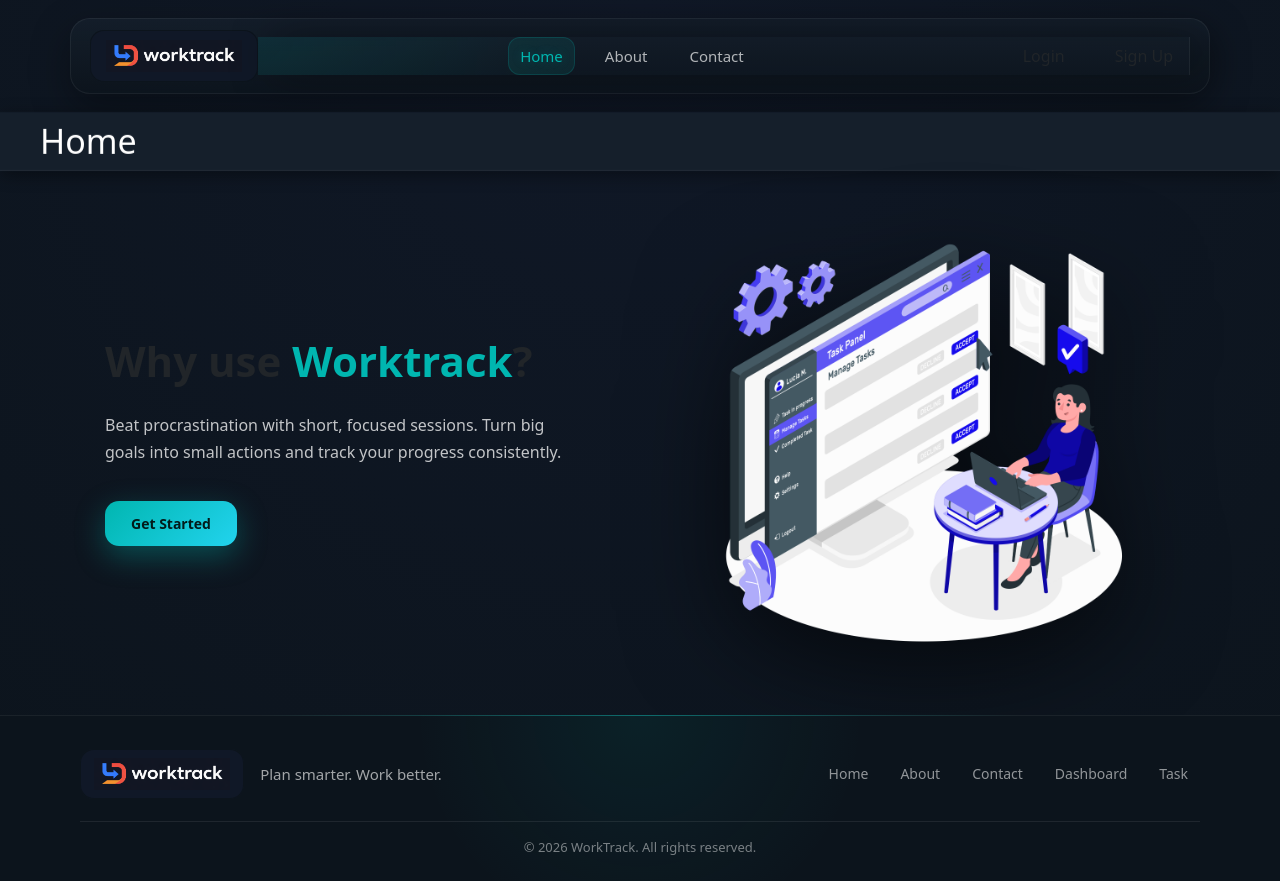
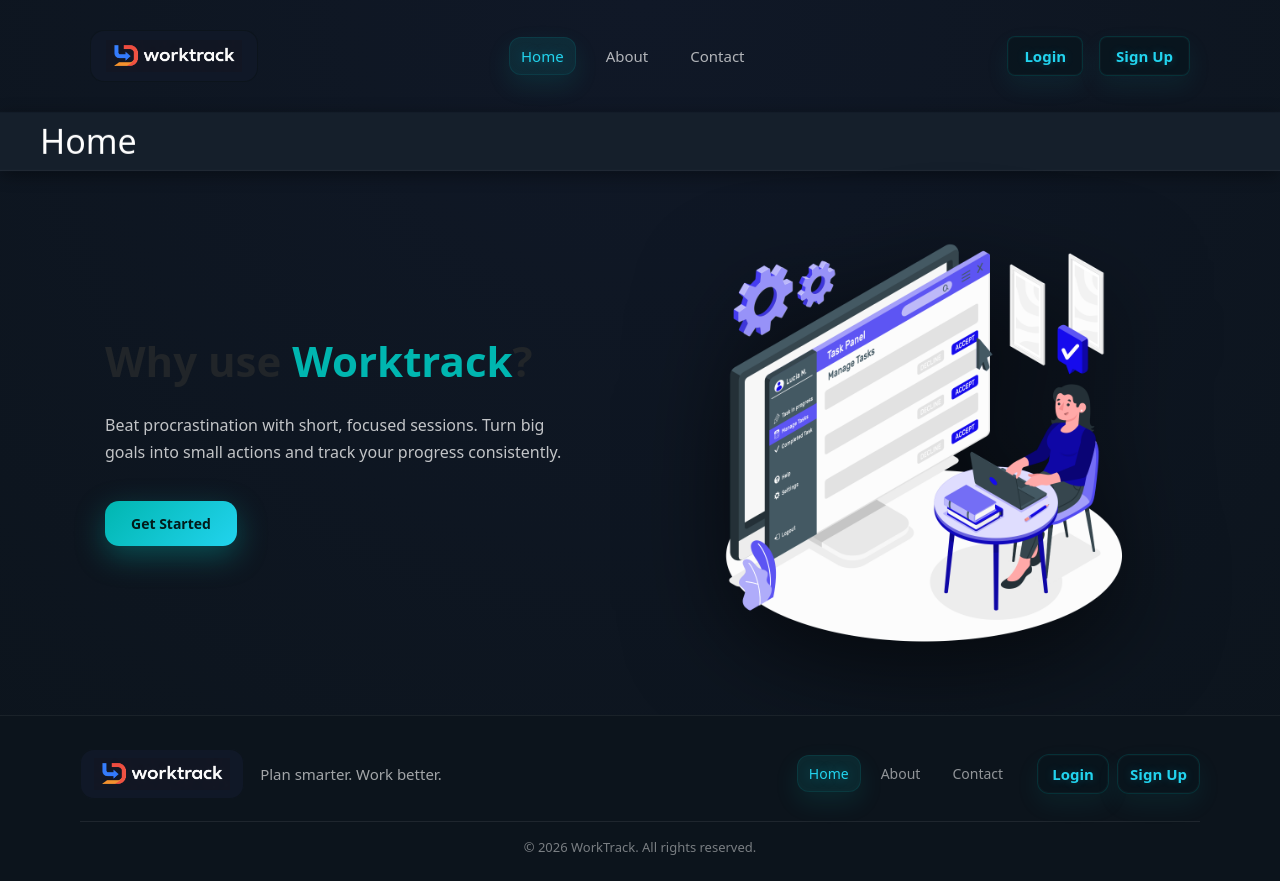
Before and after one commit to vinukjithsara/Task-Maneger, a React (Vite) app: page / in a window 1280 px wide. Built offline with nearby package versions, Linux system fonts and the light colour scheme.

Commit message:
css editing

```diff
--- a/src/App.tsx
+++ b/src/App.tsx
@@ -175,7 +175,7 @@ function App() {
         setIsLoggedIn={setIsLoggedIn}
       />
 
-      <Footer />
+      <Footer isLoggedIn={isLoggedIn} />
     </BrowserRouter>
   );
 }
--- a/src/components/Footer.tsx
+++ b/src/components/Footer.tsx
@@ -1,7 +1,11 @@
-import { Link } from "react-router-dom";
+import { NavLink } from "react-router-dom";
 import logo from "../assets/logo.png";
 
-const Footer = () => {
+type FooterProps = {
+  isLoggedIn: boolean;
+};
+
+const Footer = ({ isLoggedIn }: FooterProps) => {
   return (
     <footer className="footer">
       <div className="footer-container">
@@ -15,11 +19,25 @@ const Footer = () => {
 
         {/* LINKS */}
         <nav className="footer-nav" aria-label="Footer navigation">
-          <Link to="/">Home</Link>
-          <Link to="/about">About</Link>
-          <Link to="/contact">Contact</Link>
-          <Link to="/dashboard">Dashboard</Link>
-          <Link to="/task">Task</Link>
+          <NavLink to="/">Home</NavLink>
+          <NavLink to="/about">About</NavLink>
+          <NavLink to="/contact">Contact</NavLink>
+
+          {isLoggedIn ? (
+            <>
+              <NavLink to="/dashboard">Dashboard</NavLink>
+              <NavLink to="/task">Task</NavLink>
+            </>
+          ) : (
+            <>
+              <NavLink to="/login" className="nav-action-btn">
+                Login
+              </NavLink>
+              <NavLink to="/signup" className="nav-action-btn">
+                Sign Up
+              </NavLink>
+            </>
+          )}
         </nav>
       </div>
 
--- a/src/index.css
+++ b/src/index.css
@@ -25,17 +25,10 @@ body {
 .navbar > .container {
   min-height: 70px;
   padding: 12px 20px;
-  border-radius: 20px;
-  background:
-    linear-gradient(
-      180deg,
-      rgba(21, 31, 43, 0.88),
-      rgba(12, 20, 28, 0.82)
-    );
-  backdrop-filter: blur(16px);
-  box-shadow:
-    inset 0 0 0 1px rgba(255, 255, 255, 0.06),
-    0 14px 38px rgba(0, 0, 0, 0.34);
+  border-radius: 0;
+  background: transparent;
+  backdrop-filter: none;
+  box-shadow: none;
 }
 
 .navbar .logo-pill {
@@ -72,17 +65,21 @@ body {
 
 .navbar .nav-link:hover {
   color: #22d3ee !important;
-  background: rgba(0, 182, 176, 0.08);
+  background: rgba(0, 182, 176, 0.10);
   transform: translateY(-1px);
-  text-shadow: 0 0 12px rgba(34, 211, 238, 0.25);
+  text-shadow: 0 0 12px rgba(34, 211, 238, 0.32);
+  box-shadow:
+    inset 0 0 0 1px rgba(0, 182, 176, 0.10),
+    0 10px 24px rgba(0, 182, 176, 0.10);
 }
 
 .navbar .nav-link.active {
-  color: #00B6B0 !important;
-  background: rgba(0, 182, 176, 0.10);
-  box-shadow:
-    inset 0 0 0 1px rgba(0, 182, 176, 0.18);
-  text-shadow: 0 0 12px rgba(0, 182, 176, 0.22);
+  color: #22d3ee !important;
+  background: rgba(0, 182, 176, 0.12);
+  box-shadow:
+    inset 0 0 0 1px rgba(0, 182, 176, 0.12),
+    0 10px 24px rgba(0, 182, 176, 0.12);
+  text-shadow: 0 0 12px rgba(34, 211, 238, 0.34);
 }
 
 .navbar-toggler {
@@ -108,14 +105,38 @@ body {
 .nav-auth-actions {
   flex-wrap: wrap;
   justify-content: center;
+  gap: 12px !important;
 }
 
 .nav-action-btn {
-  border: 1px solid #00B6B0;
-  color: #00B6B0;
-  background: rgba(0, 182, 176, 0.04);
-  font-size: 14px;
+  --bs-btn-color: #22d3ee;
+  --bs-btn-hover-color: #22d3ee;
+  --bs-btn-active-color: #22d3ee;
+  --bs-btn-bg: rgba(8, 22, 30, 0.72);
+  --bs-btn-border-color: rgba(0, 182, 176, 0.18);
+  --bs-btn-hover-bg: rgba(0, 182, 176, 0.10);
+  --bs-btn-hover-border-color: rgba(0, 182, 176, 0.26);
+  --bs-btn-active-bg: rgba(0, 182, 176, 0.10);
+  --bs-btn-active-border-color: rgba(0, 182, 176, 0.26);
+  display: inline-flex;
+  align-items: center;
+  justify-content: center;
+  min-width: 72px;
+  min-height: 40px;
+  padding: 8px 12px !important;
+  border-radius: 12px !important;
+  color: #22d3ee !important;
+  background: rgba(8, 22, 30, 0.72) !important;
+  background-color: rgba(8, 22, 30, 0.72) !important;
+  border: 1px solid rgba(0, 182, 176, 0.18);
+  font-size: 15px;
   font-weight: 600;
+  line-height: 1.2;
+  text-align: center;
+  text-shadow: 0 0 10px rgba(34, 211, 238, 0.24);
+  box-shadow:
+    inset 0 0 0 1px rgba(255, 255, 255, 0.02),
+    0 10px 24px rgba(0, 182, 176, 0.08);
   transition:
     color 0.2s ease,
     background 0.2s ease,
@@ -125,33 +146,73 @@ body {
 }
 
 .nav-action-btn:hover {
-  color: #e6ffff;
-  background: rgba(0, 182, 176, 0.14);
-  border-color: #00B6B0;
+  color: #22d3ee !important;
+  background: rgba(0, 182, 176, 0.10) !important;
+  background-color: rgba(0, 182, 176, 0.10) !important;
+  border-color: rgba(0, 182, 176, 0.26) !important;
   transform: translateY(-1px);
-  box-shadow: 0 0 18px rgba(0, 182, 176, 0.18);
+  text-shadow: 0 0 12px rgba(34, 211, 238, 0.34);
+  box-shadow:
+    inset 0 0 0 1px rgba(0, 182, 176, 0.08),
+    0 10px 24px rgba(0, 182, 176, 0.12);
+}
+
+.nav-action-btn:active,
+.nav-action-btn:focus-visible {
+  color: #22d3ee !important;
+  background: rgba(0, 182, 176, 0.10) !important;
+  background-color: rgba(0, 182, 176, 0.10) !important;
+  border-color: rgba(0, 182, 176, 0.26) !important;
+  transform: translateY(0);
+  text-shadow: 0 0 12px rgba(34, 211, 238, 0.34);
+  box-shadow:
+    inset 0 0 0 1px rgba(0, 182, 176, 0.08),
+    0 10px 24px rgba(0, 182, 176, 0.12);
 }
 
 .nav-action-btn.logout {
-  border-color: #ff6b6b;
-  color: #ff6b6b;
-  background: rgba(255, 107, 107, 0.04);
+  --bs-btn-hover-color: #ff8a8a;
+  --bs-btn-active-color: #ff8a8a;
+  border: 0;
+  color: #ff8a8a !important;
+  background: rgba(255, 107, 107, 0.12);
+  text-shadow: 0 0 12px rgba(255, 107, 107, 0.34);
+  box-shadow:
+    inset 0 0 0 1px rgba(255, 107, 107, 0.12),
+    0 10px 24px rgba(255, 107, 107, 0.12);
 }
 
 .nav-action-btn.logout:hover {
-  color: #ffe8e8;
-  background: rgba(255, 107, 107, 0.12);
-  border-color: #ff6b6b;
-  box-shadow: 0 0 18px rgba(255, 107, 107, 0.16);
+  color: #ff8a8a !important;
+  background: rgba(255, 107, 107, 0.10);
+  text-shadow: 0 0 12px rgba(255, 107, 107, 0.34);
+  box-shadow:
+    inset 0 0 0 1px rgba(255, 107, 107, 0.10),
+    0 10px 24px rgba(255, 107, 107, 0.10);
+}
+
+.nav-action-btn.logout:active,
+.nav-action-btn.logout:focus-visible {
+  color: #ff8a8a !important;
+  background: rgba(255, 107, 107, 0.10) !important;
+  text-shadow: 0 0 12px rgba(255, 107, 107, 0.34);
+  box-shadow:
+    inset 0 0 0 1px rgba(255, 107, 107, 0.10),
+    0 10px 24px rgba(255, 107, 107, 0.10);
 }
 
 .offcanvas.text-bg-dark {
-  background:
-    radial-gradient(circle at 0% 0%, rgba(0, 182, 176, 0.12), transparent 34%),
-    #0C141C !important;
+  background: #0C141C !important;
   box-shadow:
     inset -1px 0 0 rgba(255, 255, 255, 0.06),
     16px 0 44px rgba(0, 0, 0, 0.38);
+}
+
+@media (min-width: 992px) {
+  .navbar .offcanvas.text-bg-dark {
+    background: transparent !important;
+    box-shadow: none;
+  }
 }
 
 .offcanvas-header {
@@ -466,9 +527,7 @@ a.btn:hover {
 .footer {
   position: relative;
   overflow: hidden;
-  background:
-    radial-gradient(circle at 50% 0%, rgba(0, 182, 176, 0.08), transparent 34%),
-    #0C141C;
+  background: #0C141C;
   margin-top: 64px;
   padding: 34px 24px 24px;
   color: rgba(255, 255, 255, 0.7);
@@ -478,20 +537,7 @@ a.btn:hover {
 }
 
 .footer::before {
-  content: "";
-  position: absolute;
-  left: 50%;
-  top: 0;
-  width: min(760px, 80vw);
-  height: 1px;
-  transform: translateX(-50%);
-  background: linear-gradient(
-    90deg,
-    transparent,
-    rgba(0, 182, 176, 0.45),
-    transparent
-  );
-  pointer-events: none;
+  content: none;
 }
 
 .footer-container {
@@ -553,9 +599,79 @@ a.btn:hover {
 
 .footer-nav a:hover {
   color: #22d3ee;
-  background: rgba(0, 182, 176, 0.08);
+  background: rgba(0, 182, 176, 0.10);
   transform: translateY(-1px);
-  text-shadow: 0 0 12px rgba(34, 211, 238, 0.28);
+  text-shadow: 0 0 12px rgba(34, 211, 238, 0.32);
+  box-shadow:
+    inset 0 0 0 1px rgba(0, 182, 176, 0.10),
+    0 10px 24px rgba(0, 182, 176, 0.10);
+}
+
+.footer-nav a.active {
+  color: #22d3ee;
+  background: rgba(0, 182, 176, 0.12);
+  box-shadow:
+    inset 0 0 0 1px rgba(0, 182, 176, 0.12),
+    0 10px 24px rgba(0, 182, 176, 0.12);
+  text-shadow: 0 0 12px rgba(34, 211, 238, 0.34);
+}
+
+.footer-nav a.nav-action-btn {
+  color: #22d3ee !important;
+  min-width: 72px;
+  min-height: 40px;
+  padding: 8px 12px !important;
+  background: rgba(8, 22, 30, 0.72);
+  border: 1px solid rgba(0, 182, 176, 0.18);
+  font-size: 15px;
+  font-weight: 600;
+  line-height: 1.2;
+  text-shadow: 0 0 10px rgba(34, 211, 238, 0.24);
+  box-shadow:
+    inset 0 0 0 1px rgba(255, 255, 255, 0.02),
+    0 10px 24px rgba(0, 182, 176, 0.08);
+}
+
+.footer-nav a:not(.nav-action-btn) + a.nav-action-btn {
+  margin-left: 14px;
+}
+
+.footer-nav a.nav-action-btn:hover,
+.footer-nav a.nav-action-btn.active {
+  color: #22d3ee !important;
+  background: rgba(0, 182, 176, 0.10);
+  border-color: rgba(0, 182, 176, 0.26);
+  text-shadow: 0 0 12px rgba(34, 211, 238, 0.34);
+  box-shadow:
+    inset 0 0 0 1px rgba(0, 182, 176, 0.08),
+    0 10px 24px rgba(0, 182, 176, 0.12);
+}
+
+.nav-auth-actions .nav-action-btn:not(.logout) {
+  color: #22d3ee !important;
+  background: rgba(8, 22, 30, 0.72) !important;
+  background-color: rgba(8, 22, 30, 0.72) !important;
+  border: 1px solid rgba(0, 182, 176, 0.18) !important;
+  font-size: 15px;
+  font-weight: 600;
+  line-height: 1.2;
+  text-shadow: 0 0 10px rgba(34, 211, 238, 0.24);
+  box-shadow:
+    inset 0 0 0 1px rgba(255, 255, 255, 0.02),
+    0 10px 24px rgba(0, 182, 176, 0.08);
+}
+
+.nav-auth-actions .nav-action-btn:not(.logout):hover,
+.nav-auth-actions .nav-action-btn:not(.logout):active,
+.nav-auth-actions .nav-action-btn:not(.logout):focus-visible {
+  color: #22d3ee !important;
+  background: rgba(0, 182, 176, 0.10) !important;
+  background-color: rgba(0, 182, 176, 0.10) !important;
+  border-color: rgba(0, 182, 176, 0.26) !important;
+  text-shadow: 0 0 12px rgba(34, 211, 238, 0.34);
+  box-shadow:
+    inset 0 0 0 1px rgba(0, 182, 176, 0.08),
+    0 10px 24px rgba(0, 182, 176, 0.12);
 }
 
 .footer-bottom {
@@ -877,7 +993,7 @@ a.btn:hover {
   border: none;
 
   background: #00b6b0;
-  color: #001313;
+  color: #ffffff;
 
   font-weight: 700;
   letter-spacing: 0.8px;
```
Also changed, not shown: src/pages/Login.tsx (line endings or trailing spaces), src/pages/Signup.tsx (line endings or trailing spaces).
